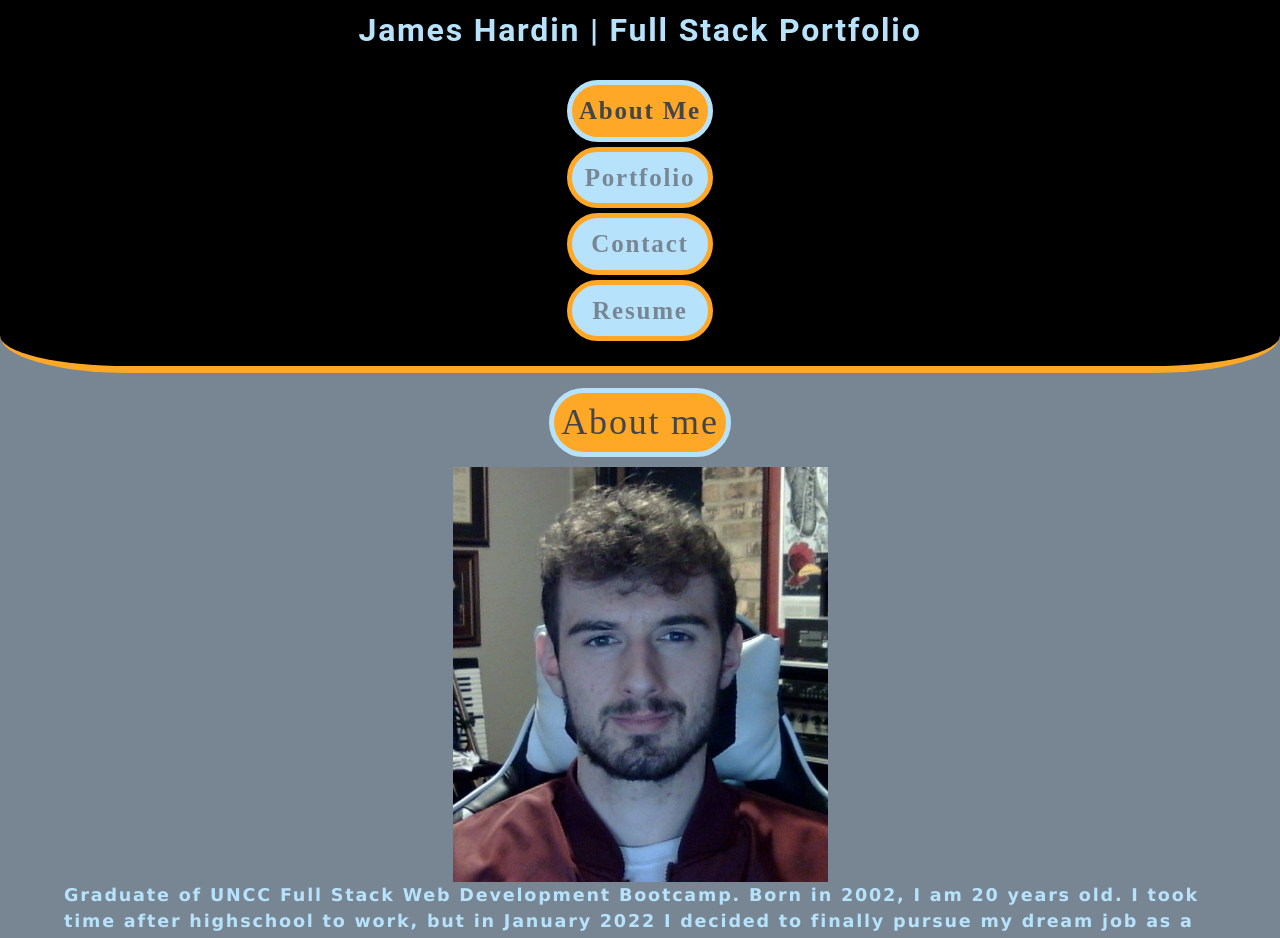
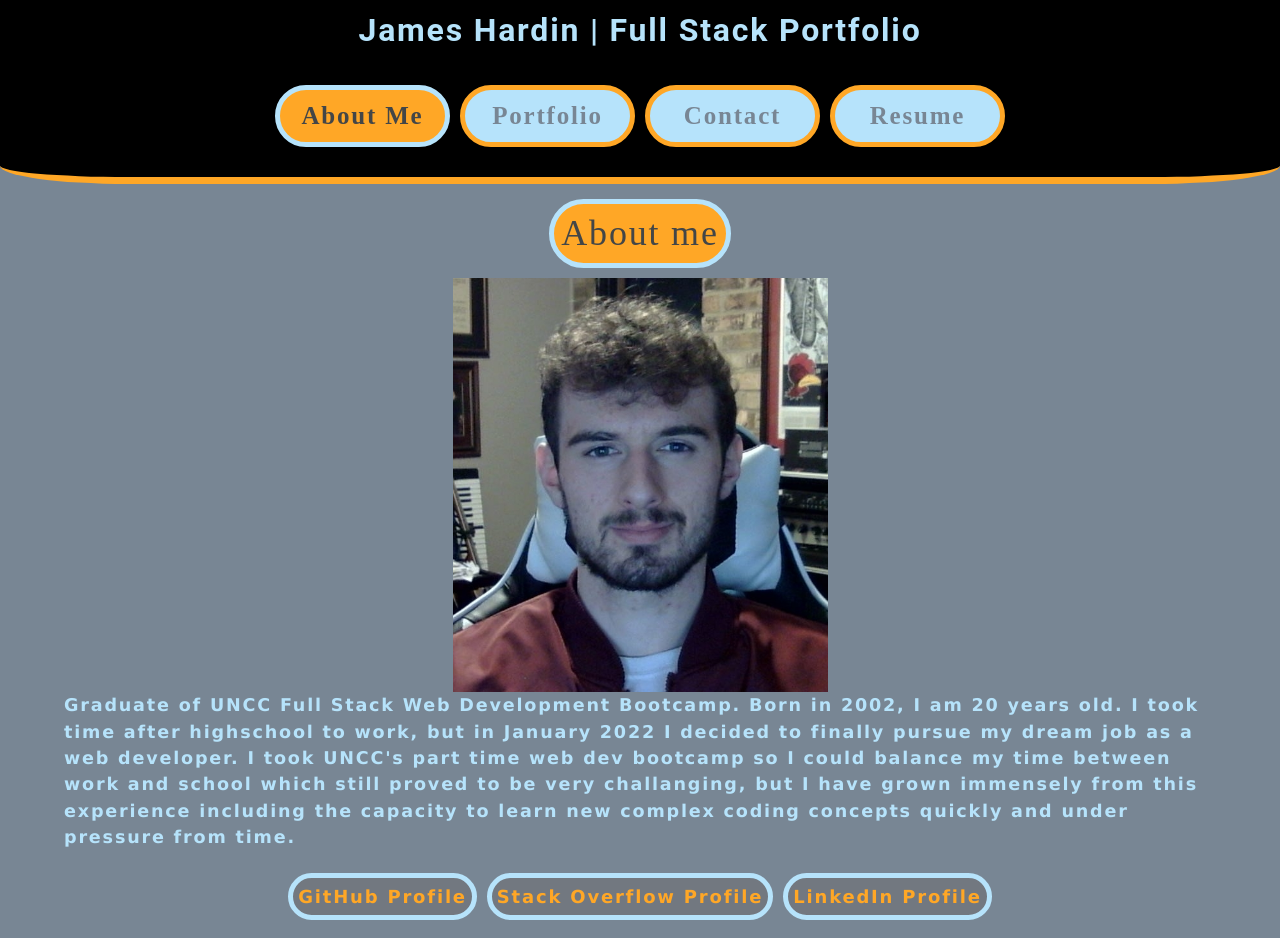
Before and after one commit to JamesHardin02/JamesHardin-Full-Stack-Portfolio, a React (Create React App) app: page / in a window 1280 px wide. Shown: the top 938 px of the page. Built offline with nearby package versions, Linux system fonts and the light colour scheme.

Commit message:
cleaned up index.css and refactored styling

```diff
--- a/src/components/Footer/index.js
+++ b/src/components/Footer/index.js
@@ -2,16 +2,16 @@ import React from 'react'
 
 function Footer() {
   return (
-    <section className='footer'>
-      <a className="footer-links" target="_blank"
+    <footer>
+      <a target="_blank"
       rel="noreferrer noopener" href="https://github.com/JamesHardin02">
         GitHub Profile </a>
-      <a className="footer-links" target="_blank"
+      <a target="_blank"
       rel="noreferrer noopener" href="https://stackoverflow.com/users/17978982/jameshardin">
         Stack Overflow Profile </a>
-      <a className="footer-links" target="_blank" rel="noreferrer noopener"
+      <a target="_blank" rel="noreferrer noopener"
       href="https://www.linkedin.com/in/james-hardin-96487122a/"> LinkedIn Profile </a>
-    </section>
+    </footer>
   )
 }
 
--- a/src/components/Header/index.js
+++ b/src/components/Header/index.js
@@ -22,7 +22,7 @@ function Header(props) {
           James Hardin | Full Stack Portfolio
         </a>
       </h2>
-      <nav>
+      <nav className='nav'>
         <Nav
           categories={categories}
           setCurrentCategory={setCurrentCategory}
--- a/src/components/Nav/index.js
+++ b/src/components/Nav/index.js
@@ -9,7 +9,7 @@ function Nav(props) {
   } = props;
 
   return (
-    <ul className="text-center">
+    <ul className="text-center flex-center">
       {categories.map((category) => (
         <li
           className={`text-center section-links ${ //if currentCategory.name is the category iterated on then add navActive class
--- a/src/components/Skill/index.js
+++ b/src/components/Skill/index.js
@@ -1,7 +1,7 @@
 function Skill({skill}){
   const { alt, image, name } = skill
   return (
-  <li className='proficiencies'>
+  <li>
     <figure className='flex-col-center'>
       <img alt={alt}src={image}></img>
       <figcaption>{name}</figcaption>
--- a/src/index.css
+++ b/src/index.css
@@ -1,22 +1,11 @@
-
-main {
-	margin: 0 auto;
-	max-width: 90%;
-}
 :root {
   --primary: #FFA726;
   --secondary: #788694;
   --tertiary: #D25F2C88;
   --light: #B6E3FB;
   --dark: #000000;
-  --darker: #111111;
   --link-hover: #f1f1f1;
   --section-hover: #434647;
-  --error: rgb(228, 46, 1);
-  --spacing-one: calc(1rem * 0.5);
-  --spacing-two: calc(1rem);
-  --spacing-five: calc(2.5rem);
-
 }
 
 * {
@@ -37,16 +26,16 @@ body {
   letter-spacing: .1em;
   background: var(--secondary);
   color: var(--light);
-  /* font-family: 'Poiret One', cursive; */
   font-family:'Lucida Sans', 'Lucida Sans Regular', 'Lucida Grande', 'Lucida Sans Unicode', Geneva, Verdana, sans-serif;
 }
 
+main {
+	margin: 0 auto;
+	max-width: 90%;
+}
+
 h1,
-h2,
-h3,
-h4,
-h5,
-h6 {
+h2 {
   font-family: 'Roboto', sans-serif;
   font-weight: 500;
   margin: 5px 0;
@@ -61,29 +50,18 @@ h2 {
   font-size: 2rem;
 }
 
-h3 {
-  font-size: 1.75rem;
-}
-
-h4 {
-  font-size: 1.5rem;
-}
-
-h5 {
-  font-size: 1.25rem;
-}
-
-h6 {
-  font-size: 1rem;
-}
-
 p {
   font-size: 1.1rem;
   margin-top: 0;
 }
 
 a {
-  color: var(--light);
+	border-radius: 5px;
+	color: var(--primary);
+	font-weight: 600;
+	padding: 2px 4px;
+	margin-left: -2px;
+	margin-right: -2px;
   text-decoration: none;
   font-weight: bold;
 }
@@ -92,18 +70,33 @@ a:hover {
   color: var(--link-hover);
 }
 
-.section-links:hover{
-  color: var(--section-hover)
-}
 
 header {
   background: var(--dark);
   font-family: none;
   font-size: 25px;
+  width: 100%;
+  border-bottom: 7px solid #FFA726;
+  border-bottom-left-radius: 10%;
+  border-bottom-right-radius: 10%;
 }
 
 header a {
   color: var(--light);
+}
+
+footer{
+  display: flex;
+  flex-wrap: wrap;
+  justify-content: center;
+}
+
+footer a{
+  background-color: #727880;
+  border: 5px solid var(--light);
+  border-radius: 500px;
+  margin:5px;
+  padding: 5px;
 }
 
 img {
@@ -114,64 +107,17 @@ li {
   list-style: none;
 }
 
-nav a:hover {
-  color: var(--link-hover);
+.nav ul{
+  width: 100%;
 }
 
-nav  li {
-  cursor: pointer;
+.nav ul li{
+  width: 175px;
 }
 
-nav li:hover {
+.section-links:hover{
   cursor: pointer;
-  color: var(--link-hover);
-}
-
-.space-between {
-  justify-content: space-between;
-}
-
-.flex-end {
-  justify-content: flex-end;
-}
-
-a {
-	border-radius: 5px;
-	color: var(--primary);
-	font-weight: 600;
-	padding: 2px 4px;
-	margin-left: -2px;
-	margin-right: -2px;
-}
-
-
-/*ABOUT-ME STYLES*/
-.about-me{
-  border: 20px, solid, var(--primary);
-  width: clamp(200px, 50%, 600px) ;
-  display: flex;
-  flex-direction: column;
-  align-items: center;
-}
-
-.about-me img{
-  margin: 1% 0;
-  align-self: center;
-  border: 5px ridge var(--primary-color)
-}
-
-.about-me div p{
-  padding: 0 2.5%;
-}
-/*END OF ABOUT ME STYLES*/
-
-.submit-button {
-  margin: 10px;
-}
-
-.text-center{
-  text-align: center;
-  padding: 0;
+  color: var(--section-hover)
 }
 
 .flex-row{
@@ -185,18 +131,48 @@ a {
   align-items: center;
 }
 
-.footer{
-  display: flex;
-  flex-wrap: wrap;
-  justify-content: center;
+.text-center{
+  text-align: center;
+  padding: 0;
 }
 
-.footer-links{
-  background-color: #727880;
+.bold-text{
+  font-size: x-large;
+}
+
+.margin-top{
+  margin-top: 10px;
+}
+
+.title{
+  color: var(--section-hover);
   border: 5px solid var(--light);
+  background-color: var(--primary);
   border-radius: 500px;
   margin:5px;
-  padding: 5px;
+  margin-bottom: 10px;
+  padding: 7px;
+  font-family: none;
+}
+
+.about-me{
+  border: 20px, solid, var(--primary);
+  width: clamp(200px, 50%, 600px) ;
+  display: flex;
+  flex-direction: column;
+  align-items: center;
+}
+
+.about-image{
+  width: 270px;
+}
+
+.about-me div p{
+  padding: 0 2.5%;
+}
+
+.submit-button {
+  margin: 10px;
 }
 
 .project-desc{
@@ -224,28 +200,6 @@ figure{
   padding: 0;
 }
 
-.bold-text{
-  font-size: x-large;
-}
-
-.title{
-  color: var(--section-hover);
-  border: 5px solid var(--light);
-  background-color: var(--primary);
-  border-radius: 500px;
-  margin:5px;
-  margin-bottom: 10px;
-  padding: 7px;
-  font-family: none;
-}
-
-.header{
-  width: 100%;
-  border-bottom: 7px solid #FFA726;
-  border-bottom-left-radius: 10%;
-  border-bottom-right-radius: 10%;
-}
-
 .section-links{
   color: var(--secondary);
   border: 5px solid var(--primary);
@@ -264,26 +218,27 @@ figure{
   padding: 7px;
 }
 
-.proficiencies{
-  margin:20px;
-}
-
 .proficiencies-ul{
   justify-content: center;
   padding: 0;
 }
 
-.margin-top{
-  margin-top: 10px;
+.proficiencies-ul li{
+  margin:20px;
 }
 
-.about-image{
-  width: 270px;
-}
-
-@media (min-width: 600px) {
+@media (min-width: 626px) {
   .about-image{
     width: 350px;
+  }
+
+  .nav{
+    width: 100%;
+  }
+
+  .flex-center{
+    display: flex;
+    justify-content: center;
   }
 }
 
```
